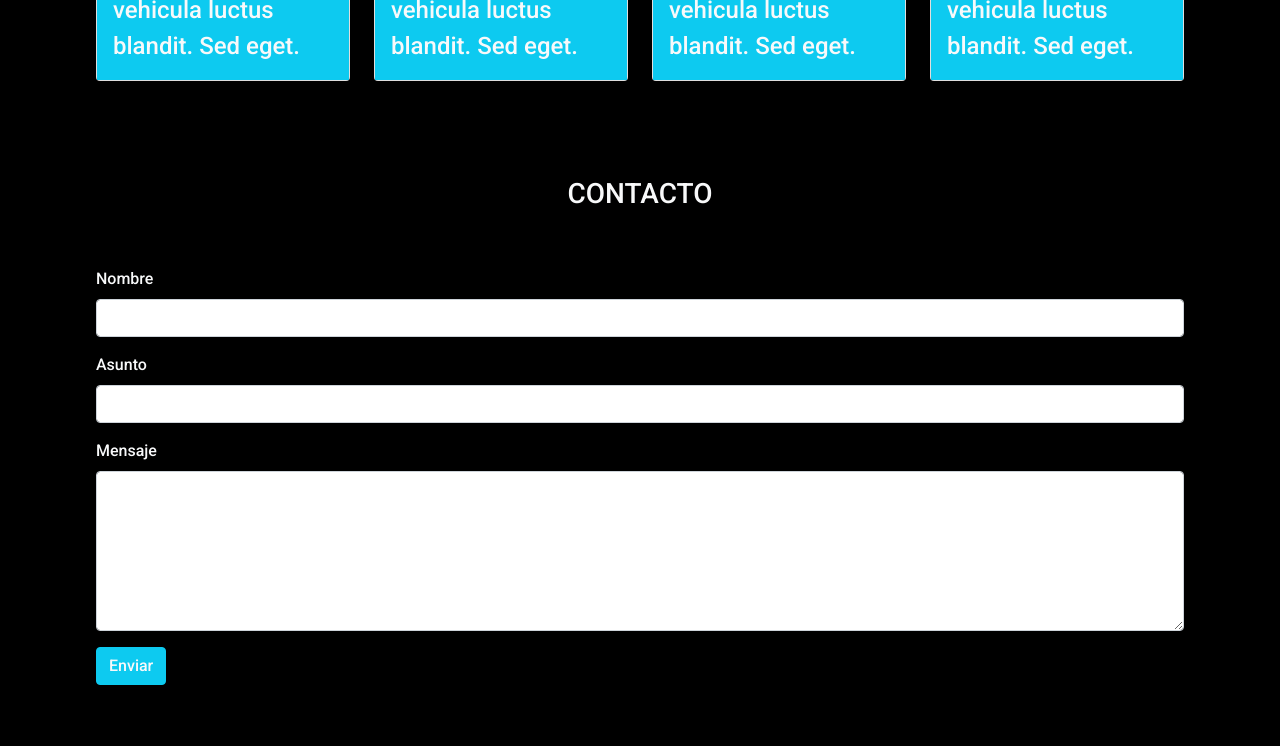
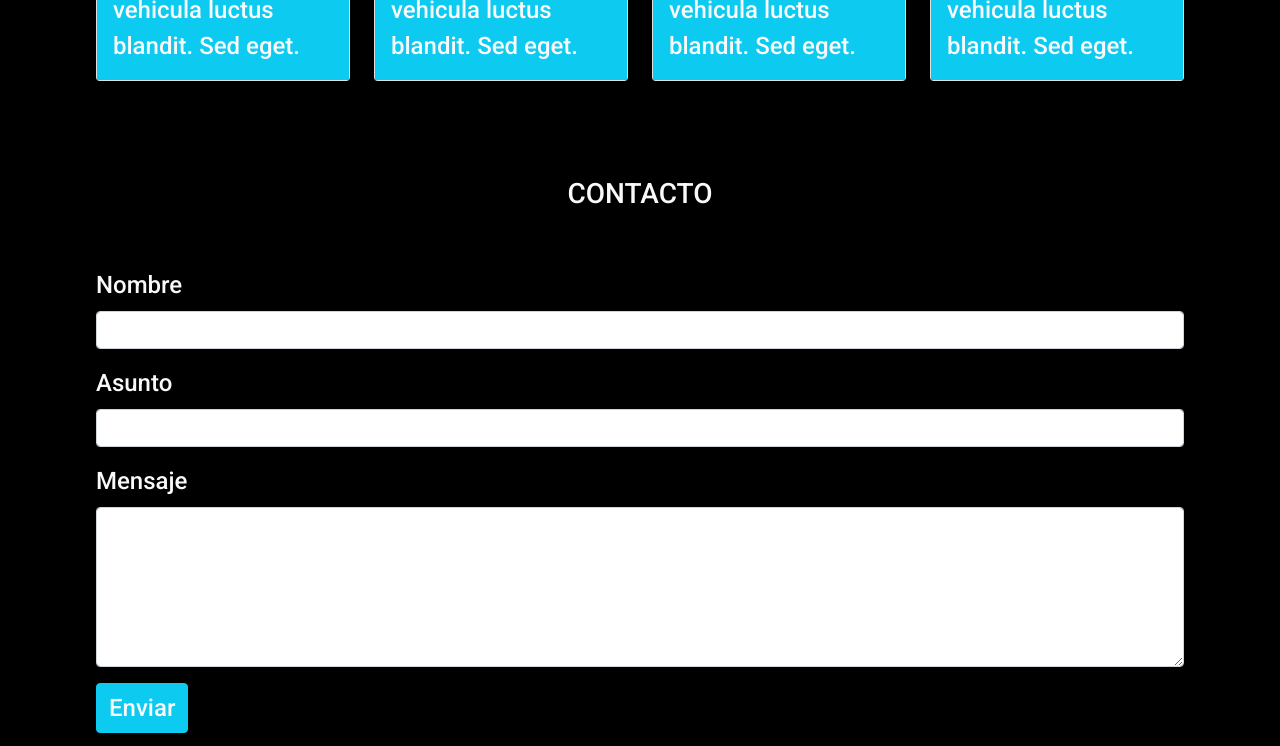
Before and after one commit to diego-pizarro/pruebaviajeschile, a plain HTML site: page index.html in a window 1280 px wide. Shown: the part 2990-3736 px from the top of the page. Drawn offline with nearby package versions, Linux system fonts and the light colour scheme.

Commit message:
font sizes fixed

```diff
--- a/index.html
+++ b/index.html
@@ -138,7 +138,7 @@
         </section>
 
   <!-- Form -->
-    <section class="container-fluid negro p-5" id="contacto">
+    <section class="container-fluid negro p-5 fs-4" id="contacto">
       <div class="text-light">
         <h3 class="text-center text-light pb-5">CONTACTO</h3>
         <form id="contactForm">
@@ -159,7 +159,7 @@
           </div>
 
           <div class="mb-3 px-5">
-            <button id="boton1" type="submit" class="btn btn-primary btn-info text-light" data-bs-toggle="tooltip"
+            <button id="boton1" type="submit" class="btn btn-primary btn-info text-light fs-4" data-bs-toggle="tooltip"
             data-bs-placement="top" title="Presiona para enviar tu mensaje">Enviar</button>
           </div>
 
```
